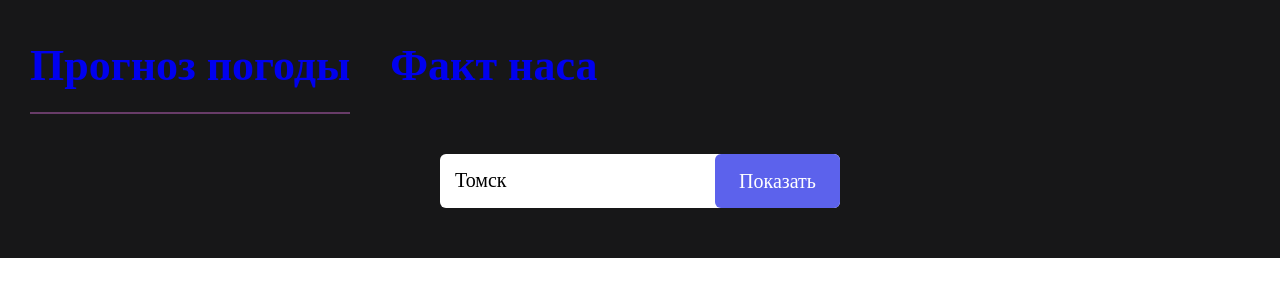
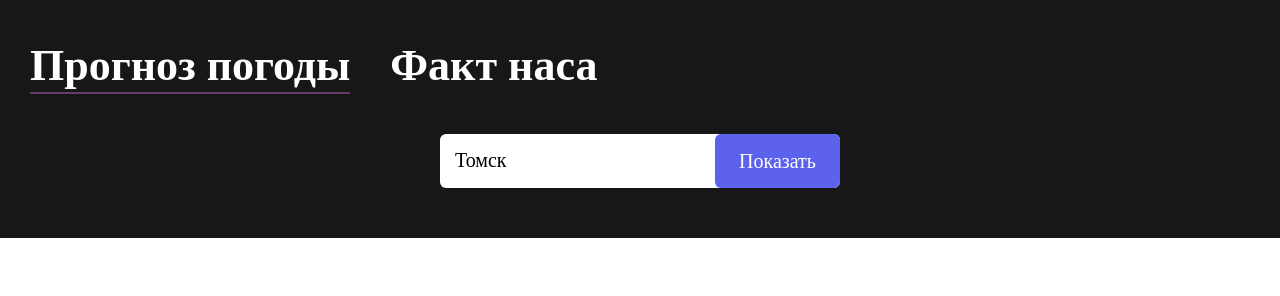
Before and after one commit to Cherepakhins/Weather, a plain HTML site: page index.html in a window 1280 px wide. Drawn offline with Linux system fonts and the light colour scheme.

Commit message:
fixed color title

```diff
--- a/style.css
+++ b/style.css
@@ -145,7 +145,7 @@
     padding: 40px 15px 50px;
     margin-bottom: 10px;
 }
-.title{
+.title > a{
     color: var(--header-text);
     font-weight: 700;
     font-size: 44px;
```
